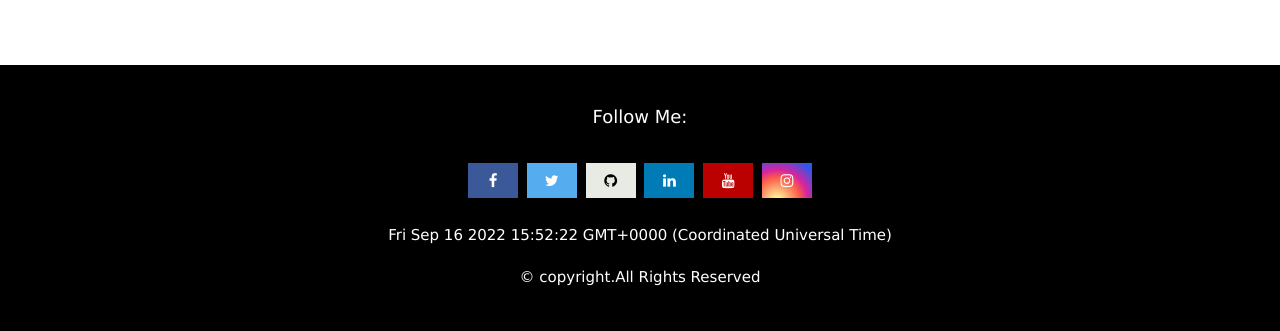
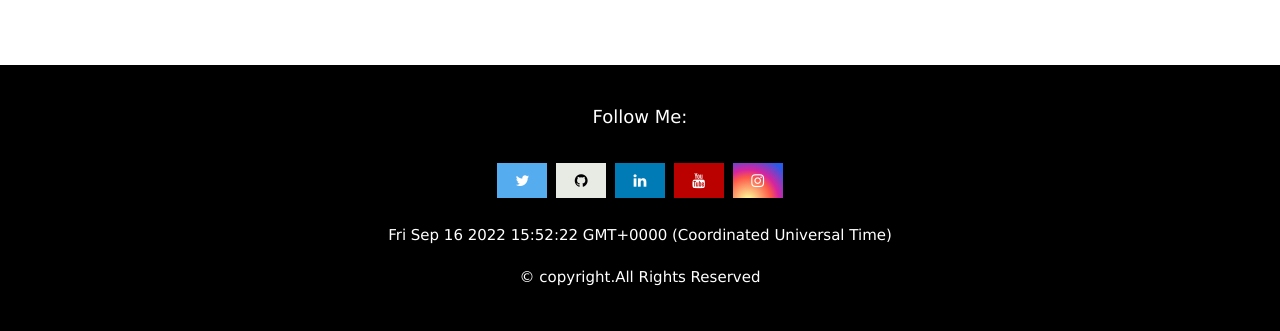
Before and after one commit to RishabhSahil/YouTube-Facebook-Instagram-Spotifyplaylist-Downloader, a Flask app: page /Download_MP4 in a window 1280 px wide. Shown: the part 715-1046 px from the top of the page. Run offline with Flask 2, Linux system fonts and the light colour scheme; some libraries are stand-ins or nearby versions.

Commit message:
Update MP4.html

```diff
--- a/templates/MP4.html
+++ b/templates/MP4.html
@@ -122,12 +122,11 @@
 
 <footer class="footer">
 	<h4>Follow Me:</h4><br>
-	<a href="https://www.facebook.com/" class="fa fa-facebook" target="_blank"></a>
-<a href="https://twitter.com/" class="fa fa-twitter"target="_blank"></a>
+	<a href="https://twitter.com/_rishabh_sahil_" class="fa fa-twitter"target="_blank"></a>
 <a href="https://github.com/Rishabhsahil" class="fa fa-github" target="_blank" style="background-color: #E8EBE4"></a>
-<a href="https://www.linkedin.com/" class="fa fa-linkedin" target="_blank"></a>
+<a href="https://www.linkedin.com/in/rishabhsahil/" class="fa fa-linkedin" target="_blank"></a>
 <a href="https://www.youtube.com/channel/UCvNJtprg0qKG8qG9LaLPBew" class="fa fa-youtube" target="_blank"></a>
-<a href="https://www.instagram.com/_rishabh_yaduvanshi_" class="fa fa-instagram" target="_blank" style="background: radial-gradient(circle at 30% 107%, #fdf497 0%, #fdf497 5%, #fd5949 45%, #d6249f 60%, #285AEB 90%)"></a><br><br>
+<a href="https://www.instagram.com/_itz_sahil_1435_" class="fa fa-instagram" target="_blank" style="background: radial-gradient(circle at 30% 107%, #fdf497 0%, #fdf497 5%, #fd5949 45%, #d6249f 60%, #285AEB 90%)"></a><br><br>
 <span id='ct'></span>
     <script type="text/javascript">
         function display_c()
```
